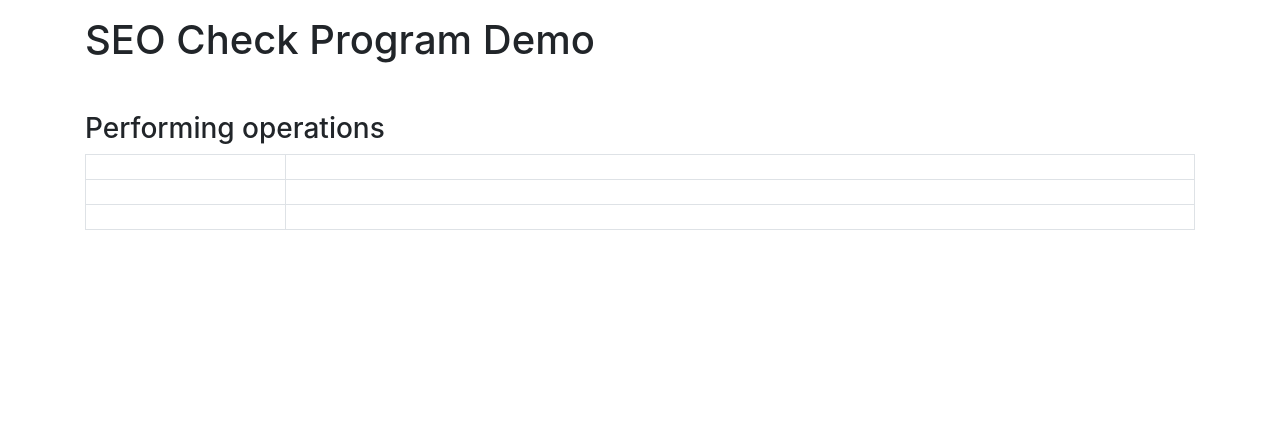
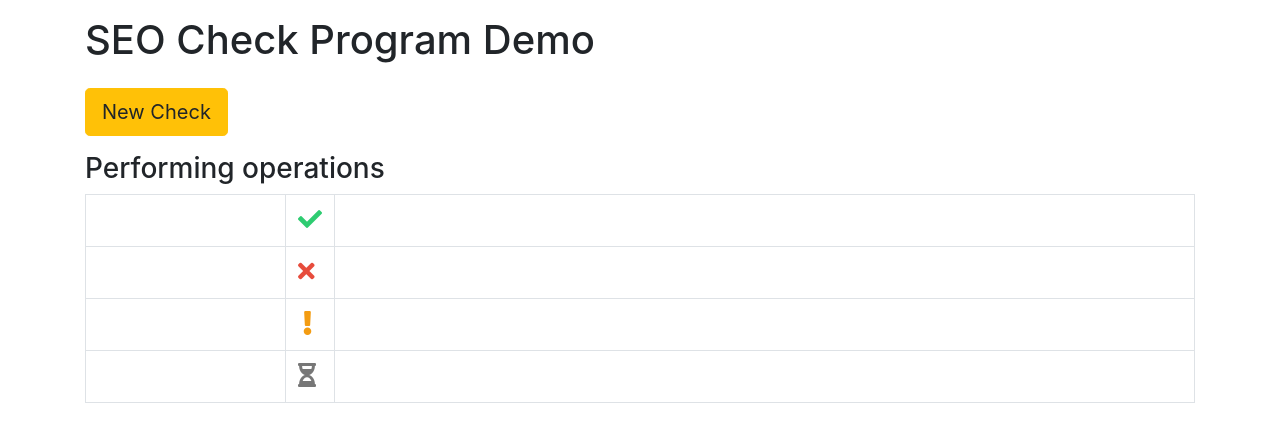
Before and after one commit to nipunasudha/seocheck-django-python, a Django app: template seocheck/templates/seocheck/seocheck.html in a window 1280 px wide. Shown: the part 56-498 px from the top of the page. Run offline with Django 3.2, Linux system fonts and the light colour scheme; the template is opened without the code that fills it, so the values that code supplies are empty; parts of the project's set-up code (start-up, migrations or seed data) failed here and were passed over; some libraries are stand-ins or nearby versions.

Commit message:
Implement demo table aspects

```diff
--- a/seocheck/static/css/app-base.css
+++ b/seocheck/static/css/app-base.css
@@ -1,3 +1,26 @@
+.spinner {
+  width: 40px;
+  height: 40px;
+  margin: 30px auto;
+  background-color: #333;
+  border-radius: 100%;
+  -webkit-animation: sk-scaleout 1.0s infinite ease-in-out;
+  animation: sk-scaleout 1.0s infinite ease-in-out; }
+
+@-webkit-keyframes sk-scaleout {
+  0% {
+    -webkit-transform: scale(0); }
+  100% {
+    -webkit-transform: scale(1);
+    opacity: 0; } }
+@keyframes sk-scaleout {
+  0% {
+    -webkit-transform: scale(0);
+    transform: scale(0); }
+  100% {
+    -webkit-transform: scale(1);
+    transform: scale(1);
+    opacity: 0; } }
 #dataDisplay {
   padding-top: 40px;
   font-size: 18px;
@@ -8,86 +31,16 @@
   font-weight: bold;
   color: #444; }
 
-.sk-folding-cube {
-  margin: 20px auto;
-  width: 40px;
-  height: 40px;
-  position: relative;
-  -webkit-transform: rotateZ(45deg);
-  transform: rotateZ(45deg); }
-
-.sk-folding-cube .sk-cube {
-  float: left;
-  width: 50%;
-  height: 50%;
-  position: relative;
-  -webkit-transform: scale(1.1);
-  -ms-transform: scale(1.1);
-  transform: scale(1.1); }
-
-.sk-folding-cube .sk-cube:before {
-  content: '';
-  position: absolute;
-  top: 0;
-  left: 0;
-  width: 100%;
-  height: 100%;
-  background-color: #333;
-  -webkit-animation: sk-foldCubeAngle 2.4s infinite linear both;
-  animation: sk-foldCubeAngle 2.4s infinite linear both;
-  -webkit-transform-origin: 100% 100%;
-  -ms-transform-origin: 100% 100%;
-  transform-origin: 100% 100%; }
-
-.sk-folding-cube .sk-cube2 {
-  -webkit-transform: scale(1.1) rotateZ(90deg);
-  transform: scale(1.1) rotateZ(90deg); }
-
-.sk-folding-cube .sk-cube3 {
-  -webkit-transform: scale(1.1) rotateZ(180deg);
-  transform: scale(1.1) rotateZ(180deg); }
-
-.sk-folding-cube .sk-cube4 {
-  -webkit-transform: scale(1.1) rotateZ(270deg);
-  transform: scale(1.1) rotateZ(270deg); }
-
-.sk-folding-cube .sk-cube2:before {
-  -webkit-animation-delay: 0.3s;
-  animation-delay: 0.3s; }
-
-.sk-folding-cube .sk-cube3:before {
-  -webkit-animation-delay: 0.6s;
-  animation-delay: 0.6s; }
-
-.sk-folding-cube .sk-cube4:before {
-  -webkit-animation-delay: 0.9s;
-  animation-delay: 0.9s; }
-
-@-webkit-keyframes sk-foldCubeAngle {
-  0%, 10% {
-    -webkit-transform: perspective(140px) rotateX(-180deg);
-    transform: perspective(140px) rotateX(-180deg);
-    opacity: 0; }
-  25%, 75% {
-    -webkit-transform: perspective(140px) rotateX(0deg);
-    transform: perspective(140px) rotateX(0deg);
-    opacity: 1; }
-  90%, 100% {
-    -webkit-transform: perspective(140px) rotateY(180deg);
-    transform: perspective(140px) rotateY(180deg);
-    opacity: 0; } }
-@keyframes sk-foldCubeAngle {
-  0%, 10% {
-    -webkit-transform: perspective(140px) rotateX(-180deg);
-    transform: perspective(140px) rotateX(-180deg);
-    opacity: 0; }
-  25%, 75% {
-    -webkit-transform: perspective(140px) rotateX(0deg);
-    transform: perspective(140px) rotateX(0deg);
-    opacity: 1; }
-  90%, 100% {
-    -webkit-transform: perspective(140px) rotateY(180deg);
-    transform: perspective(140px) rotateY(180deg);
-    opacity: 0; } }
+#results .fas {
+  font-size: 24px; }
+#results .fa-check {
+  color: #2ecc71; }
+#results .fa-times {
+  color: #e74c3c; }
+#results .fa-exclamation {
+  margin-left: 5px;
+  color: #f39c12; }
+#results .fa-hourglass-half {
+  color: #777; }
 
 /*# sourceMappingURL=app-base.css.map */
--- a/seocheck/static/css/app-base.scss
+++ b/seocheck/static/css/app-base.scss
@@ -1,111 +1,2 @@
-#dataDisplay {
-  padding-top: 40px;
-  font-size: 18px;
-  color: #999;
-}
-
-.left-cell {
-  font-size: 17px;
-  font-weight: bold;
-  color: #444;
-}
-
-.sk-folding-cube {
-  margin: 20px auto;
-  width: 40px;
-  height: 40px;
-  position: relative;
-  -webkit-transform: rotateZ(45deg);
-  transform: rotateZ(45deg);
-}
-
-.sk-folding-cube .sk-cube {
-  float: left;
-  width: 50%;
-  height: 50%;
-  position: relative;
-  -webkit-transform: scale(1.1);
-  -ms-transform: scale(1.1);
-  transform: scale(1.1);
-}
-
-.sk-folding-cube .sk-cube:before {
-  content: '';
-  position: absolute;
-  top: 0;
-  left: 0;
-  width: 100%;
-  height: 100%;
-  background-color: #333;
-  -webkit-animation: sk-foldCubeAngle 2.4s infinite linear both;
-  animation: sk-foldCubeAngle 2.4s infinite linear both;
-  -webkit-transform-origin: 100% 100%;
-  -ms-transform-origin: 100% 100%;
-  transform-origin: 100% 100%;
-}
-
-.sk-folding-cube .sk-cube2 {
-  -webkit-transform: scale(1.1) rotateZ(90deg);
-  transform: scale(1.1) rotateZ(90deg);
-}
-
-.sk-folding-cube .sk-cube3 {
-  -webkit-transform: scale(1.1) rotateZ(180deg);
-  transform: scale(1.1) rotateZ(180deg);
-}
-
-.sk-folding-cube .sk-cube4 {
-  -webkit-transform: scale(1.1) rotateZ(270deg);
-  transform: scale(1.1) rotateZ(270deg);
-}
-
-.sk-folding-cube .sk-cube2:before {
-  -webkit-animation-delay: 0.3s;
-  animation-delay: 0.3s;
-}
-
-.sk-folding-cube .sk-cube3:before {
-  -webkit-animation-delay: 0.6s;
-  animation-delay: 0.6s;
-}
-
-.sk-folding-cube .sk-cube4:before {
-  -webkit-animation-delay: 0.9s;
-  animation-delay: 0.9s;
-}
-
-@-webkit-keyframes sk-foldCubeAngle {
-  0%, 10% {
-    -webkit-transform: perspective(140px) rotateX(-180deg);
-    transform: perspective(140px) rotateX(-180deg);
-    opacity: 0;
-  }
-  25%, 75% {
-    -webkit-transform: perspective(140px) rotateX(0deg);
-    transform: perspective(140px) rotateX(0deg);
-    opacity: 1;
-  }
-  90%, 100% {
-    -webkit-transform: perspective(140px) rotateY(180deg);
-    transform: perspective(140px) rotateY(180deg);
-    opacity: 0;
-  }
-}
-
-@keyframes sk-foldCubeAngle {
-  0%, 10% {
-    -webkit-transform: perspective(140px) rotateX(-180deg);
-    transform: perspective(140px) rotateX(-180deg);
-    opacity: 0;
-  }
-  25%, 75% {
-    -webkit-transform: perspective(140px) rotateX(0deg);
-    transform: perspective(140px) rotateX(0deg);
-    opacity: 1;
-  }
-  90%, 100% {
-    -webkit-transform: perspective(140px) rotateY(180deg);
-    transform: perspective(140px) rotateY(180deg);
-    opacity: 0;
-  }
-}
+@import "utils/loader";
+@import "utils/result-table";
--- /dev/null
+++ b/seocheck/static/css/utils/_loader.scss
@@ -0,0 +1,29 @@
+.spinner {
+  width: 40px;
+  height: 40px;
+  margin: 30px auto;
+  background-color: #333;
+
+  border-radius: 100%;
+  -webkit-animation: sk-scaleout 1.0s infinite ease-in-out;
+  animation: sk-scaleout 1.0s infinite ease-in-out;
+}
+
+@-webkit-keyframes sk-scaleout {
+  0% { -webkit-transform: scale(0) }
+  100% {
+    -webkit-transform: scale(1.0);
+    opacity: 0;
+  }
+}
+
+@keyframes sk-scaleout {
+  0% {
+    -webkit-transform: scale(0);
+    transform: scale(0);
+  } 100% {
+    -webkit-transform: scale(1.0);
+    transform: scale(1.0);
+    opacity: 0;
+  }
+}
--- /dev/null
+++ b/seocheck/static/css/utils/_result-table.scss
@@ -0,0 +1,30 @@
+#dataDisplay {
+  padding-top: 40px;
+  font-size: 18px;
+  color: #999;
+}
+
+.left-cell {
+  font-size: 17px;
+  font-weight: bold;
+  color: #444;
+}
+
+#results {
+  .fas {
+    font-size: 24px;
+  }
+  .fa-check {
+    color: #2ecc71;
+  }
+  .fa-times {
+    color: #e74c3c;
+  }
+  .fa-exclamation {
+    margin-left: 5px;
+    color: #f39c12;
+  }
+  .fa-hourglass-half {
+    color: #777;
+  }
+}
--- a/seocheck/static/js/app-seo-results.js
+++ b/seocheck/static/js/app-seo-results.js
@@ -1,8 +1,9 @@
-var loadingBlock = "<div class='sk-folding-cube'>" +
+/*var loadingBlock = "<div class='sk-folding-cube'>" +
     "<div class='sk-cube1 sk-cube'></div>" +
     "<div class='sk-cube2 sk-cube'></div>" +
     "<div class='sk-cube4 sk-cube'></div>" +
-    "<div class='sk-cube3 sk-cube'></div>" + "</div>";
+    "<div class='sk-cube3 sk-cube'></div>" + "</div>";*/
+var loadingBlock = "<div class='spinner'></div>";
 var csrftoken = jQuery("[name=csrfmiddlewaretoken]").val();
 $.ajaxSetup({
     beforeSend: function (xhr, settings) {
@@ -78,3 +79,23 @@ function fill_task_3_get_sitemap_list(row, data) {
         $(row + " .right-cell").html("<ol>" + renderedList + "</ol>")
     }
 }
+
+//_________________________________________________________
+
+function setStatusIcon(row, status) {
+    var statusIcon = ['fa-hourglass-half', 'fa-check', 'fa-times', 'fa-exclamation'];
+    var iconElem = $(row + " .stat-cell i");
+    if (status === 'waiting') {
+        iconElem.attr('class', 'fas ' + statusIcon[0])
+    }
+    if (status === 'ok') {
+        iconElem.attr('class', 'fas ' + statusIcon[1])
+    }
+    if (status === 'error') {
+        iconElem.attr('class', 'fas ' + statusIcon[2])
+    }
+    if (status === 'warning') {
+        iconElem.attr('class', 'fas ' + statusIcon[3])
+    }
+
+}
--- a/seocheck/templates/seocheck/base.html
+++ b/seocheck/templates/seocheck/base.html
@@ -9,9 +9,11 @@
     <meta name="description" content="">
     <meta name="author" content="">
     <link rel="icon" type="image/x-icon" href="{% static 'img/favicon.ico' %}">
-    {% compress css %}
-        <link rel="stylesheet" href="{% static 'css/app-base.css' %}"/>
-    {% endcompress %}
+    {#    {% compress css %}#}
+    <link rel="stylesheet" href="https://use.fontawesome.com/releases/v5.0.9/css/all.css"
+          integrity="sha384-5SOiIsAziJl6AWe0HWRKTXlfcSHKmYV4RBF18PPJ173Kzn7jzMyFuTtk8JA7QQG1" crossorigin="anonymous">
+    <link rel="stylesheet" href="{% static 'css/app-base.css' %}"/>
+    {#    {% endcompress %}#}
 
     <title>{% block title %}{% endblock %}</title>
 
--- a/seocheck/templates/seocheck/seocheck.html
+++ b/seocheck/templates/seocheck/seocheck.html
@@ -4,25 +4,35 @@
 {% block stylesheet %}{% endblock %}
 {% block body %}
     {% csrf_token %}
-    <h1 class="mb-5">SEO Check Program Demo</h1>
-    <h3>Performing operations
+    <h1 class="mb-4">SEO Check Program Demo</h1>
+    <a href="{% url 'get_seocheck' %}" class="btn btn-warning btn-lg">New Check</a>
+    <h3 class="mt-3">Performing operations
         <span id="status">{{ status }}</span>
     </h3>
     <table class="table table-bordered" id="results">
         <colgroup>
             <col width="200">
+            <col width="35">
             <col>
         </colgroup>
         <tr id="task_css">
             <td class="left-cell"></td>
+            <td class="stat-cell"><i class="fas fa-check"></i></td>
             <td class="right-cell"></td>
         </tr>
         <tr id="keyword_density">
             <td class="left-cell"></td>
+            <td class="stat-cell"><i class="fas fa-times"></i></td>
             <td class="right-cell"></td>
         </tr>
         <tr id="sitemap">
             <td class="left-cell"></td>
+            <td class="stat-cell"><i class="fas fa-exclamation"></i></td>
+            <td class="right-cell"></td>
+        </tr>
+        <tr id="sitemap">
+            <td class="left-cell"></td>
+            <td class="stat-cell"><i class="fas fa-hourglass-half"></i></td>
             <td class="right-cell"></td>
         </tr>
     </table>
--- a/seocheck/views.py
+++ b/seocheck/views.py
@@ -43,6 +43,10 @@ def get_seocheck_results(request):
     return render(request, 'seocheck/seocheck.html')
 
 
+def get_homepage(request):
+    return HttpResponseRedirect(route_url('get_seocheck', args=[]))
+
+
 def ajax_seocheck_results(request):
     global global_job_list
     # return {'a': 'b'}
--- a/seocheckproject/urls.py
+++ b/seocheckproject/urls.py
@@ -17,9 +17,13 @@ from django.conf.urls import url, include
 from django.contrib import admin
 from django.conf import settings
 from django.conf.urls.static import static
+from django.http import HttpResponseRedirect
+
+from seocheck import views as seocheck_views
 
 urlpatterns = [
     url(r'^admin/', admin.site.urls),
+    url(r'^$', lambda r: HttpResponseRedirect('seocheck/')),
     url(r'^seocheck/', include('seocheck.urls')),
 ]
 
```
